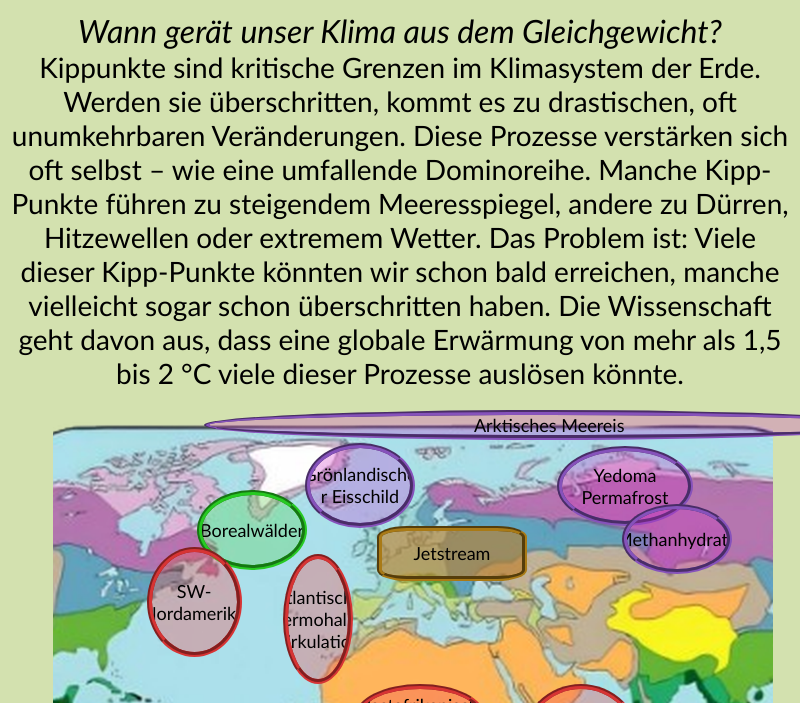
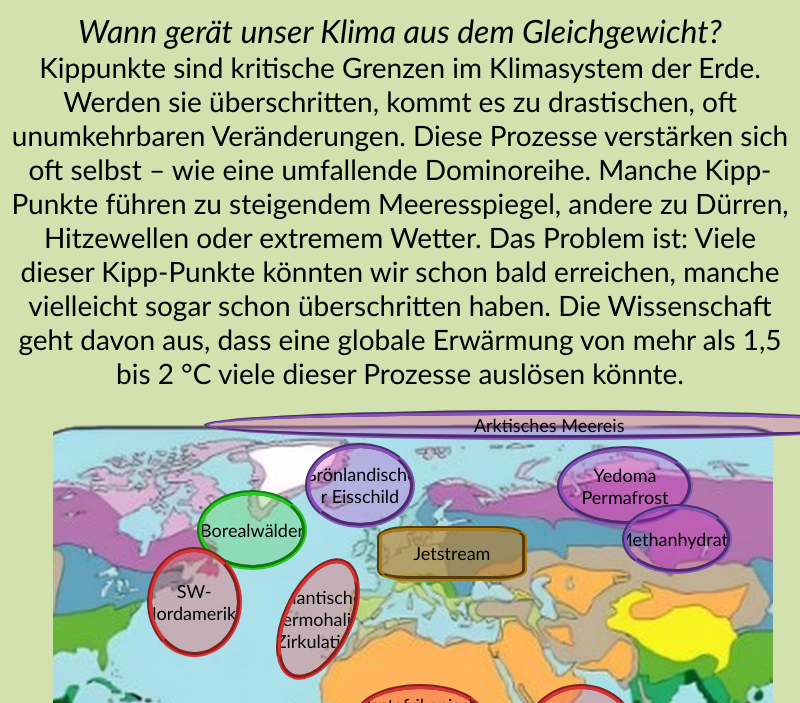
Before and after one commit to DanielZdravkovic/PM-APP, an Electron app: page Info/infoFront.html in a window 800 px wide. Shown: the part 94-797 px from the top of the page. Drawn offline with Linux system fonts and the light colour scheme.

Commit message:
Rotation einer Bubble

```diff
--- a/Info/infoLogic.js
+++ b/Info/infoLogic.js
@@ -38,7 +38,10 @@ async function loadBubbles() {
                 let div = document.createElement("div");
                 div.className = "bubbles";
                 div.id = bubble.id;
-                div.innerText = bubble.text;
+                const textElement = document.createElement("p");
+                div.appendChild(textElement);
+                textElement.className = "text";
+                textElement.innerText = bubble.text;
                 div.onclick = () => window.location.href = bubble.link;
                 console.log("Bubble erstellt:", bubble.text);
 
--- a/Info/infoLook.css
+++ b/Info/infoLook.css
@@ -38,6 +38,11 @@
     overflow: hidden; /* Kein Überlauf */
     font-family:'Gill Sans', 'Gill Sans MT', Calibri, 'Trebuchet MS', sans-serif;
     font-size: large;
+    transition: transform 0.3s ease-in-out;
+}
+.bubbles:hover{
+    cursor: pointer;
+    transform: scale(1.05);
 }
 
 /* Einzelne Bubbles
@@ -48,6 +53,9 @@
     width: 680px;
     border: 5px groove rgb(134, 82, 187);
     background: rgba(205, 32, 199, 0.25);
+}
+#bArkMee.bubbles:hover{
+    transform: scale(1, 1.1);
 }
 #bGroEis{
     height: 75px;
@@ -101,7 +109,14 @@
 #bAtlTheZir{
     width: 60px;
     border: 5px groove rgb(215, 52, 52);
-    background: rgba(244, 84, 84, 0.35)
+    background: rgba(244, 84, 84, 0.35);
+    transform: rotate(25deg);
+}
+#bAtlTheZir .text{
+    transform: rotate(-25deg);
+}
+#bAtlTheZir.bubbles:hover{
+    transform: rotate(25deg) scale(1.05);
 }
 #bWesMon{
     height: 55px;
```
